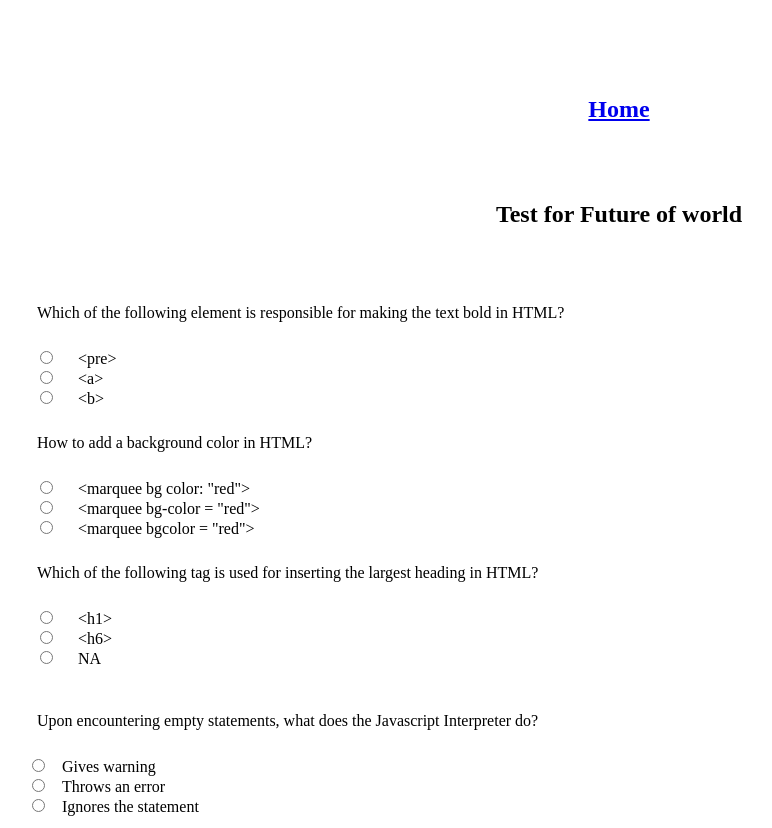
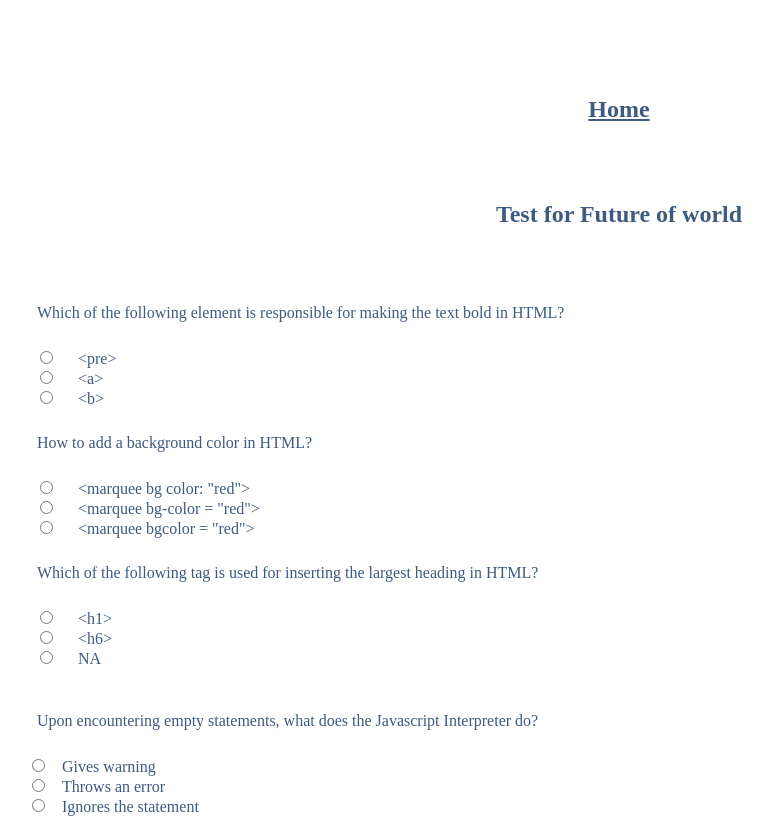
Before and after one commit to Aashish-18/aashish018.github.io, a plain HTML site: page test.html in a window 1280 px wide. Shown: the top 828 px of the page, without its empty margins (21-793 px from the left). Drawn offline with Linux system fonts and the light colour scheme.

Commit message:
Update test.html

```diff
--- a/test.html
+++ b/test.html
@@ -9,9 +9,11 @@
     <style>
         *{
             padding: 10px;
+            color:#3d5A80;
         }
         .title{
             text-align: center;
+
 
 
         }
```
